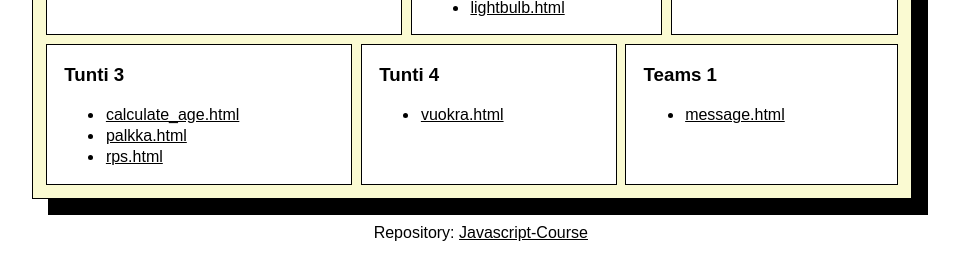
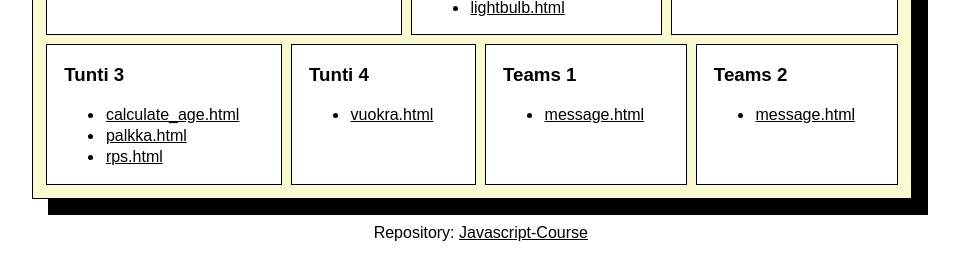
Before and after one commit to Knockingfish/javascript-course, a plain HTML site: page index.html in a window 1280 px wide. Shown: the part 298-578 px from the top of the page, without its empty margins (168-1127 px from the left). Drawn offline with Linux system fonts and the light colour scheme.

Commit message:
new links

```diff
--- a/index.html
+++ b/index.html
@@ -61,6 +61,13 @@
 	</ul>
 </div>
 
+<div class="teams2">
+	<h3>Teams 2</h3>
+	<ul>
+	<li><a href="https://labiovelarapproximant-wf.github.io/javascript-course/teams2/lounas.html">message.html</a></li>
+	</ul>
+</div>
+
 </div> <!-- This is the end of the container <div>. -->
 
 <div class="footer">
--- a/style.css
+++ b/style.css
@@ -29,7 +29,7 @@ li {
 	box-shadow: 1em 1em 0px rgba(0, 0, 0, 1);
 }
 
-.heading, .tunti1, .tunti2, .tunti3, .tunti4, .teams1 {
+.heading, .tunti1, .tunti2, .tunti3, .tunti4, .teams1, .teams2 {
 	background-color: white;
 	padding-right: 2%;
 	padding-left: 2%;
```
